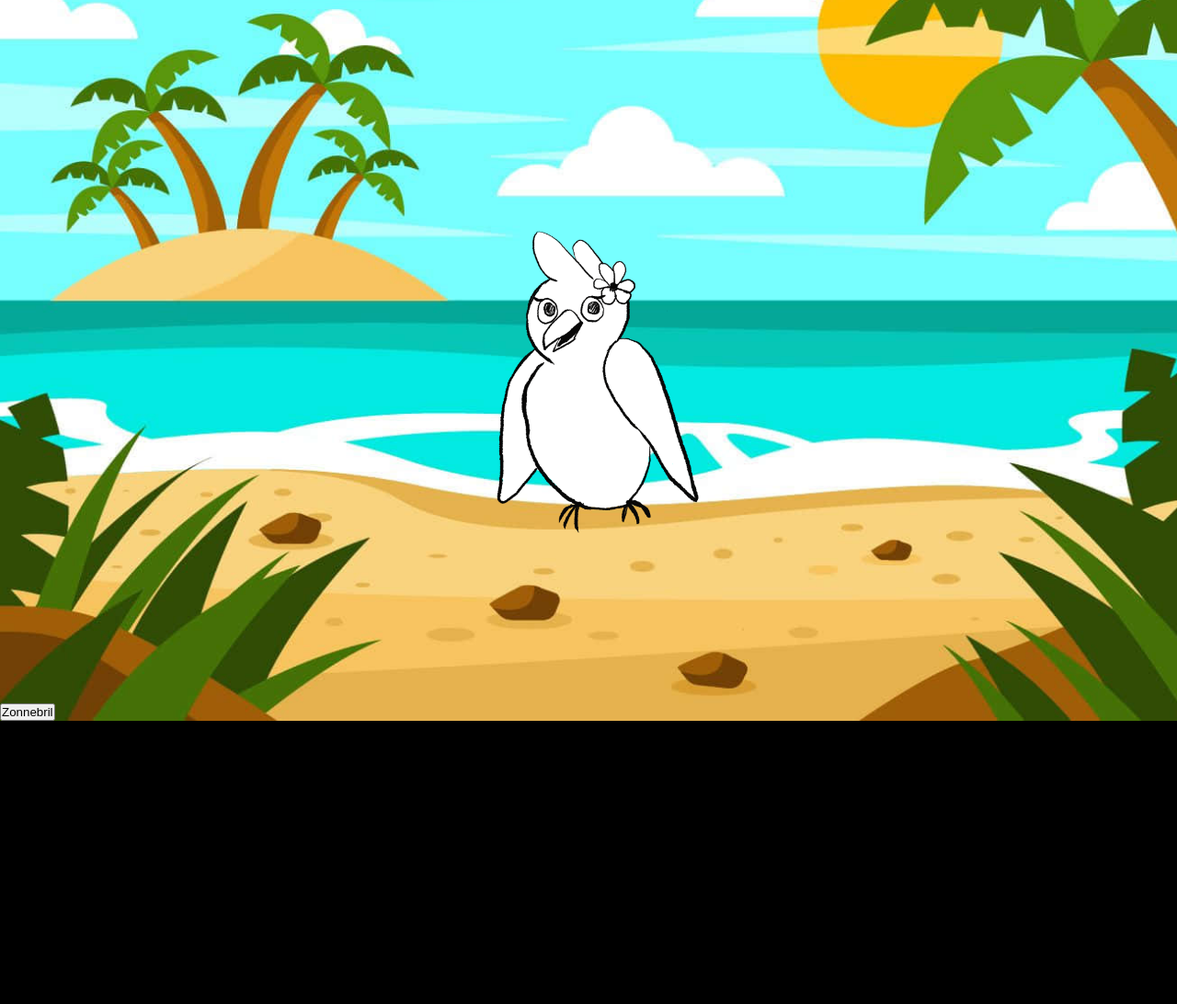
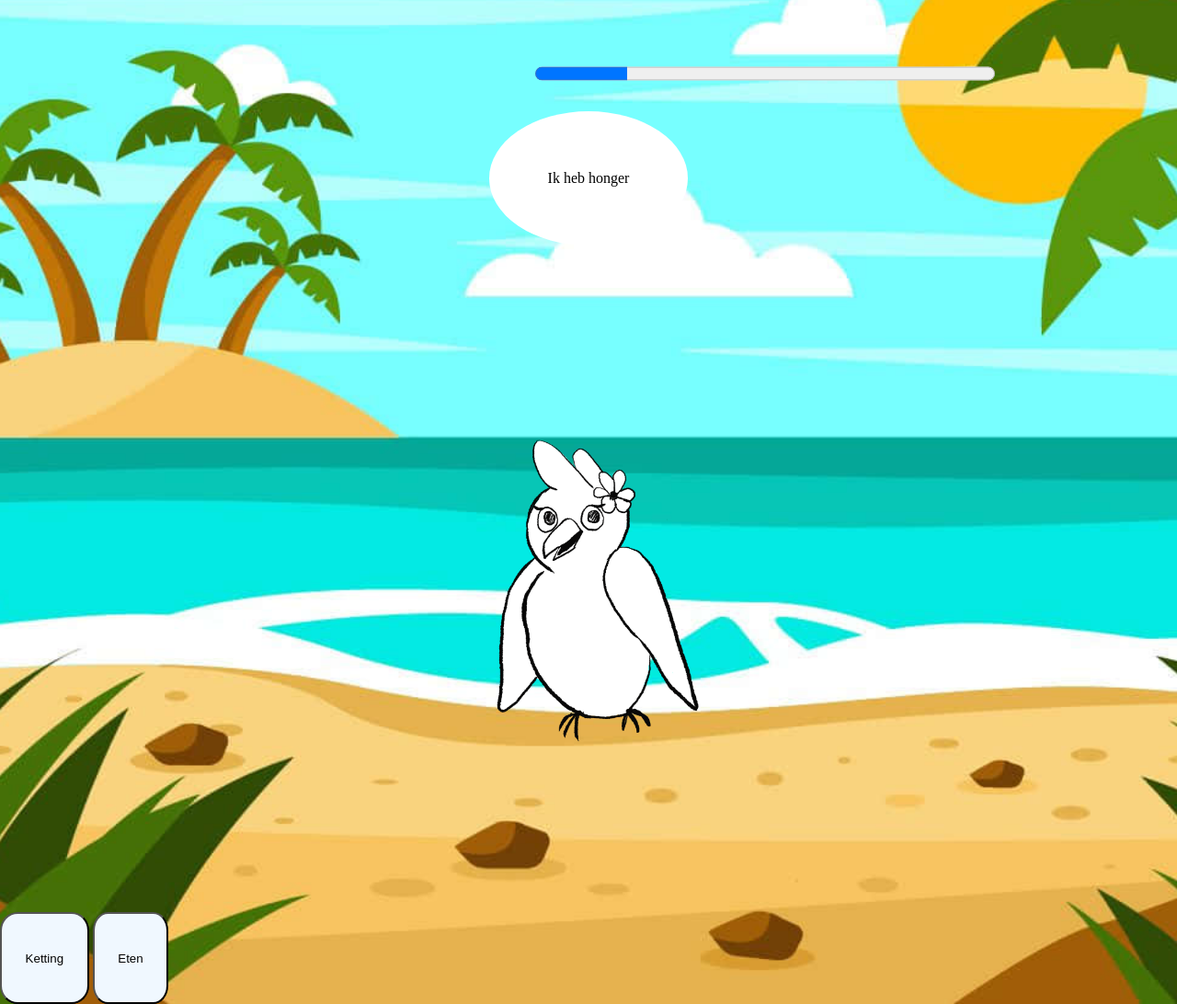
Before and after one commit to Irisluna05/tamagochi, a plain HTML site: page index.html in a window 1280 px wide. Shown: the part 100-1192 px from the top of the page at 92% size. Before the commit the page ends 884 px from the top, so only its background shows below. Drawn offline with Linux system fonts and the light colour scheme.

Commit message:
Versie1
Toevoegen hungerbalk
verandering image bij hoger en lager

```diff
--- a/index.html
+++ b/index.html
@@ -10,11 +10,15 @@
 
 <body>
     <h1>Tamagochi vogel</h1>
-
-    <img src="images/Vogel3.png" alt="vogel">
+    <progress id="hunger" min="0" max="10" value="0"></progress>
+    <p id="tekst">Hallo</p>
+    <img id="main" src="images/Vogel3.png" alt="vogel">
 
 
-    <button id="Zonnebril">Zonnebril</button>
+    <div class="buttons">
+        <button id="Ketting">Ketting</button>
+        <button id="eten">Eten</button>
+    </div>
 
     <script src="script.js"></script>
 </body>
--- a/script.js
+++ b/script.js
@@ -1,8 +1,38 @@
 const titel = document.querySelector("h1")
-let tamagochi = document.querySelector("img")
+let tamagochi = document.querySelector("#main")
 const btn = document.querySelector ("#ketting")
+const btn2 = document.querySelector ("#eten")
+const praten = document.querySelector("#tekst")
+let hungerbalk = document.querySelector ("#hunger")
+let hunger = 0
 
-function changeImage() {document.querySelector("img").src='images/vogel.png'
+function verhoogHunger() {
+    hunger = hunger + 1
+    hungerbalk.value = hunger
+    changeImageback()
 }
 
-tamagochi.addEventListener("click", changeImage);
+setInterval (verhoogHunger,2000)
+
+function verlaagHunger() {
+    hunger = hunger - 2
+    hungerbalk.value = hunger
+    changeImage()
+}
+
+
+const pElement = document.querySelector("#tekst")
+
+function changeImage() {document.querySelector("#main").src='images/vogel.png'}
+function changeImageback() {document.querySelector("#main").src='images/vogel3.png'}
+
+
+    if (hunger.value =+ 8) {
+        praten.textContent = "Ik heb honger";
+    }
+    else if (hunger.value <= 8) {
+        praten.textContent = "Hallo";
+    }
+
+btn2.addEventListener("click",verlaagHunger);
+setTimeout (changeImageback,5000)
--- a/style.css
+++ b/style.css
@@ -13,6 +13,17 @@ body{
     background-size: cover;
 }
 
+
+progress{
+    display: flex;
+    justify-content: center;
+    justify-self: center;
+    height: 30px;
+    width: 500px;
+    margin-left: 30%;
+}
+
+
 h1{
     color: green;
     padding: 5%;
@@ -21,10 +32,30 @@ h1{
     align-items: center;
 }
 
-img{
+#tekst{
+    display: flex;
+    justify-content: center;
+    justify-self: center;
+    background-color: white;
+    padding: 5%;
+    margin: 2%;
+    border-radius: 100%;
+}
+
+#main{
     display: block;
     margin-left: auto;
     margin-right: auto;
     width: 500px;
     height: 700px;
 }
+
+button{
+    justify-items: center;
+    padding: 2%;
+    height: 100px;
+    background-color: aliceblue;
+    border-radius: 20%;
+    justify-content: right;
+    justify-self:baseline;
+}
```
